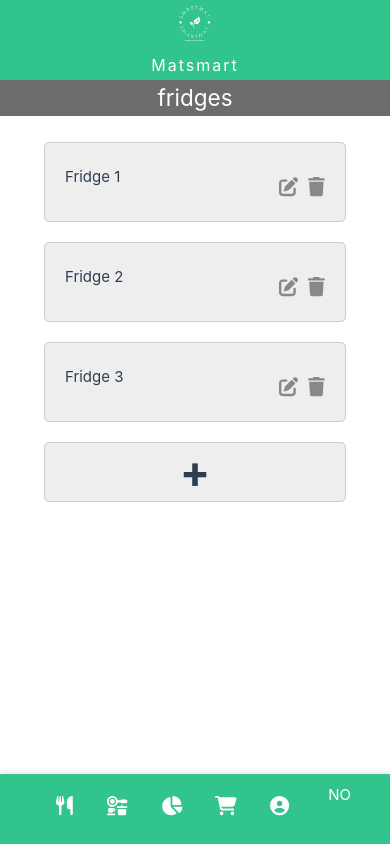
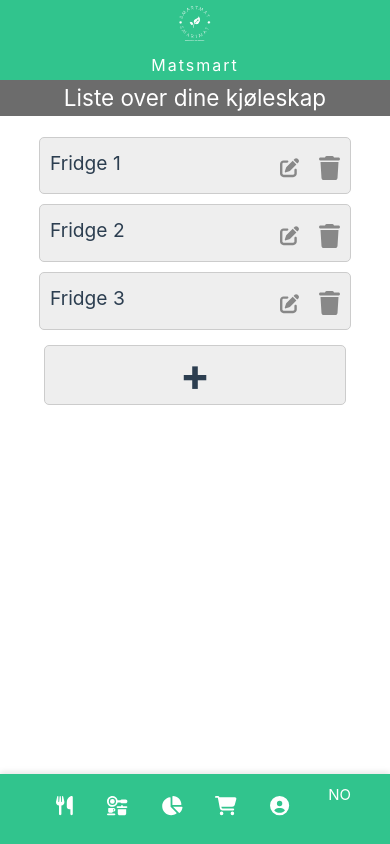
Before and after one commit to TrymNOHG/smartfood, a Vue app in the folder frontend/: page /fridge in a window 390 px wide. Built offline with nearby package versions, Linux system fonts and the light colour scheme.

Commit message:
feat: added popup for deletion, and changed the css for coponents

```diff
--- a/frontend/package.json
+++ b/frontend/package.json
@@ -17,6 +17,8 @@
     "i18n": "^0.15.1",
     "pinia": "^2.0.34",
     "pinia-plugin-persist": "^1.0.0",
+    "sweetalert": "^2.1.2",
+    "sweetalert2": "^11.4.8",
     "vee-validate": "^4.8.6",
     "vue": "^3.2.45",
     "vue-i18n": "^9.3.0-beta.17",
--- a/frontend/src/App.vue
+++ b/frontend/src/App.vue
@@ -178,7 +178,7 @@
   transform: translateY(15px);
 }
 
-@media only screen and (max-width: 800px) {
+@media only screen and (max-width: 860px) {
   header {
     flex-direction: column;
     align-items: center;
@@ -247,9 +247,9 @@
   }
 }
 
-@media only screen and (max-width: 980px) and (min-width: 800px) {
+@media only screen and (max-width: 1055px) and (min-width: 860px) {
   header img {
-    height: 50px;
+    height: 40px;
   }
 
   h1 {
--- a/frontend/src/components/FridgeComponent.vue
+++ b/frontend/src/components/FridgeComponent.vue
@@ -1,16 +1,16 @@
 <template>
   <div class="container">
-    <list :items="fridgeList"  class="listing"/>
+    <list :items="fridgeList"  class="listing" @update-item="onUpdateItem" @delete-item="onDeleteItem"/>
     <div @click="changeModal()" class="container_button">+</div>
   </div>
 
   <div v-if="showModal" class="modal">
     <div class="modal-content">
-      <h3>Add New Fridge</h3>
-      <form submit="submit">
-        <label>What is the name of your new Fridge?</label>
+      <h3>{{ $t('addNewFridgeTitle') }}</h3>
+      <form @submit.prevent="addNewFridge()">
+        <label>{{ $t('fridgeNameLabel') }}</label>
         <basic-input type="text" v-model="newFridgeName"/><br>
-        <basic-button :button-text="'Add Fridge'" type="submit"/>
+        <basic-button :button-text="$t('addFridgeButtonText')" type="submit"/>
         <span class="close" @click="changeModal()">X</span>
       </form>
     </div>
@@ -21,9 +21,21 @@
 import List from "@/components/basic-components/listingComponent.vue";
 import BasicInput from "@/components/basic-components/BasicInput.vue";
 import BasicButton from "@/components/basic-components/BasicButton.vue";
+import {useFridgeStore, useLoggedInStore} from "@/store/store";
+import fridgeView from "@/views/FridgeView.vue";
 
 export default {
-  components: {BasicButton, BasicInput, List},
+  components: {BasicButton, BasicInput, List, useFridgeStore},
+
+  setup() {
+    const userStore = useLoggedInStore();
+    const fridgeStore = useFridgeStore();
+
+    return {
+      fridgeStore,
+      userStore,
+    }
+  },
 
   data() {
     return {
@@ -34,11 +46,32 @@
   },
 
   methods: {
+    onUpdateItem(index, name) {
+      this.fridgeList[index] = name;
+    },
+
+    onDeleteItem(index) {
+      this.fridgeList.splice(index, 1);
+      console.log(this.fridgeList)
+    },
+
     changeModal() {
       this.showModal = this.showModal === false;
     },
+
+    async addNewFridge() {
+      console.log(this.newFridgeName);
+      this.fridgeList.push(`${this.newFridgeName}`);
+
+      /*
+      await this.userStore.fetchUser();
+      const user = this.userStore.user;
+      await this.fridgeStore.addNewFridgeByFridgeNameAndUsername(user.username, this.newFridgeName);
+      this.fridgeList = await this.fridgeStore.fetchFridgesByUsername(user.username);
+
+       */
+    }
   }
-
 };
 </script>
 
--- a/frontend/src/components/basic-components/listingComponent.vue
+++ b/frontend/src/components/basic-components/listingComponent.vue
@@ -1,10 +1,12 @@
 <template>
   <div class="list">
-    <div v-for="(item, index) in items" :key="index" class="item" @click="onItemClick">
-      <span class="item-text">{{ item }}</span>
+    <div v-for="(item, index) in items" :key="index" class="item">
+      <span v-if="!isEditing[index]" class="item-text">{{ item }}</span>
+      <input v-else type="text" v-model="editedItems[index]" @keyup.enter="confirmEdit(index)" class="edit-input" />
       <div class="icons">
-        <font-awesome-icon icon="fa-solid fa-pen-to-square" @click="onEditClick" class="icon edit-icon" />
-        <font-awesome-icon icon="fa-solid fa-trash" @click="onDeleteClick" class="icon delete-icon" />
+        <font-awesome-icon v-if="!isEditing[index]" icon="fa-solid fa-pen-to-square" @click="onEditClick(index)" class="icon edit-conf-icon" />
+        <font-awesome-icon v-else icon="fa-solid fa-circle-check" @click="confirmEdit(index)" class="icon edit-conf-icon conf"/>
+        <font-awesome-icon icon="fa-solid fa-trash" @click="onDeleteClick(index)" class="icon delete-icon" />
       </div>
     </div>
   </div>
@@ -12,6 +14,9 @@
 
 <script>
 import { FontAwesomeIcon } from "@fortawesome/vue-fontawesome";
+import 'sweetalert2/dist/sweetalert2.min.css';
+import swal from 'sweetalert2';
+
 
 export default {
   name: "List",
@@ -22,18 +27,51 @@
       required: true,
     },
   },
+  data() {
+    return {
+      isEditing: new Array(this.items.length).fill(false),
+      editedItems: [...this.items],
+    };
+  },
   methods: {
     onItemClick() {
       console.log("Item clicked");
       // Add your code to handle the click event here
     },
-    onEditClick() {
+    onEditClick(index) {
       console.log("Edit clicked");
-      // Add your code to handle the edit click event here
+      this.isEditing[index] = true;
     },
-    onDeleteClick() {
-      console.log("Delete clicked");
-      // Add your code to handle the delete click event here
+    confirmEdit(index){
+      console.log("Edit confirm");
+      this.isEditing[index] = false;
+      if (this.items[index] !== this.editedItems[index]) {
+        this.$emit("update-item", index, this.editedItems[index]);
+      }
+    },
+    onDeleteClick(index) {
+      swal.fire({
+        title: this.$t('confirm_title'),
+        text: this.$t('confirm_text'),
+        icon: 'warning',
+        showCancelButton: true,
+        confirmButtonColor: '#4dce38',
+        cancelButtonColor: '#d33',
+        confirmButtonText: this.$t('confirm_button'),
+        cancelButtonText: this.$t('cancel_button'),
+        customClass: {
+          container: 'my-swal-dialog-container'
+        }
+      }).then((result) => {
+        if (result.isConfirmed) {
+          this.$emit('delete-item', index);
+          swal.fire(
+              this.$t('success_message'),
+              '',
+              'success'
+          )
+        }
+      })
     },
   },
 };
@@ -74,7 +112,7 @@
   align-items: center;
 }
 
-.edit-icon {
+.edit-conf-icon {
   font-size: 1.2rem;
   cursor: pointer;
   margin-right: 10px;
@@ -82,8 +120,12 @@
   transition: color 0.2s ease-in-out;
 }
 
-.edit-icon:hover {
+.edit-conf-icon:hover {
   color: #000;
+}
+
+.conf:hover {
+  color: #4dce38;
 }
 
 .delete-icon {
@@ -96,11 +138,33 @@
 .delete-icon:hover {
   color: #f00;
 }
+.swal2-modal {
+  background-color: white;
+  flex-direction: column;
+  position: fixed;
+  box-shadow: 0 0 10px rgba(0, 0, 0, 0.5);
+  padding: 20px;
+  border-radius: 5px;
+  z-index: 100;
+  display: flex;
+  width: 60%;
+  max-width: 500px;
+}
 
-@media only screen and (max-width: 600px) {
+.swal2-title {
+  background-color: white;
+  margin-top: 5%;
+}
+
+@media only screen and (max-width: 860px) {
+  .list {
+    margin: 0;
+  }
+
   .item {
-    height: 80px;
-    padding: 20px;
+    height: auto;
+    padding: 10px;
+    margin: 5px 0;
   }
 
   .item:hover {
@@ -109,11 +173,28 @@
   }
 
   .item-text {
-    margin-bottom: 10px;
+    margin-bottom: 5px;
+    font-size: 1.2rem;
+  }
+
+  .edit-input {
+    font-size: 1.2rem;
   }
 
   .icons {
-    margin-top: 10px;
+    margin-top: 5px;
+    justify-content: flex-end;
+  }
+
+  .delete-icon {
+    font-size: 1.5rem;
+    margin-left: 10px;
+  }
+
+  .swal2-modal {
+    width: 80%;
+    height: 50%;
+    max-width: none;
   }
 }
 
--- a/frontend/src/locales/en.json
+++ b/frontend/src/locales/en.json
@@ -28,5 +28,14 @@
   "password_error": "Password is required",
   "error_password": "Password is required",
   "email_error": "Email is required",
-  "password_length": "Password must be at least 8 characters"
+  "password_length": "Password must be at least 8 characters",
+  "confirm_title": "Are you sure?",
+  "confirm_text": "You won't be able to revert this!",
+  "confirm_button": "Yes, delete it!",
+  "success_message": "Your item has been deleted.",
+  "cancel_button": "Cancel",
+  "addNewFridgeTitle": "Add New Fridge",
+  "fridgeNameLabel": "What is the name of your new Fridge?",
+  "addFridgeButtonText": "Add Fridge",
+  "fridges": "List of your refrigerators"
 }
--- a/frontend/src/locales/no.json
+++ b/frontend/src/locales/no.json
@@ -28,5 +28,15 @@
   "wrong_email_error": "Vennligst skriv inn en korrekt e-postadresse",
   "error_password": "Passord er påkrevd",
   "email_error": "E-post er påkrevd",
-  "password_length": "Passordet må være minst 8 tegn langt"
+  "password_length": "Passordet må være minst 8 tegn langt",
+  "confirm_title": "Er du sikker?",
+  "confirm_text": "Du kan ikke angre dette!",
+  "confirm_button": "Ja, slett det!",
+  "success_message": "Din vare er slettet.",
+  "cancel_button": "Avbryt",
+  "addNewFridgeTitle": "Legg til nytt kjøleskap",
+  "fridgeNameLabel": "Hva er navnet på det nye kjøleskapet ditt?",
+  "addFridgeButtonText": "Legg til kjøleskap",
+  "fridges": "Liste over dine kjøleskap"
+
 }
--- a/frontend/src/main.js
+++ b/frontend/src/main.js
@@ -20,6 +20,7 @@
     faPieChart,
     faPenToSquare,
     faTrash,
+    faCircleCheck,
 } from "@fortawesome/free-solid-svg-icons";
 
 /* Imports fr multiple languages */
@@ -40,6 +41,7 @@
     faPieChart,
     faPenToSquare,
     faTrash,
+    faCircleCheck,
 )
 
 const pinia = createPinia()
--- a/frontend/src/services/FridgeServices.js
+++ b/frontend/src/services/FridgeServices.js
@@ -14,3 +14,13 @@
 export const getFridgeById = async(fridgeID) => {
     return await axios.get(`${BASE_LISTING_URL}/user/load?fridgeID=${fridgeID}}`);
 }
+
+export const addNewFridge = async (username, fridgeName) => {
+    await axios.post(`${BASE_LISTING_URL}/user/add?username=${username}`, {
+        fridgeName: fridgeName
+    }, {
+        headers: {
+            Authorization: `Bearer ${await SessionToken()}`,
+        }
+    });
+}
--- a/frontend/src/store/store.js
+++ b/frontend/src/store/store.js
@@ -3,7 +3,7 @@
 import {loadAllCategories, loadMainCategories} from "@/services/CategoryService";
 import {filterByFullDesc, loadListingsByCategoryId} from "@/services/ItemService";
 import { ref, computed, watch } from "vue";
-import {getAllFridges} from "@/services/FridgeServices";
+import {addNewFridge, getAllFridges} from "@/services/FridgeServices";
 
 export const useLoggedInStore = defineStore('user', {
 
@@ -53,11 +53,9 @@
     }
 });
 
-export const useFridge = defineStore('fridgeStore', {
+export const useFridgeStore = defineStore('fridgeStore', {
     state: () => ({
-        county: {
-            allFridges: [],
-        },
+        allFridges: []
     }),
 
     getters: {
@@ -69,8 +67,15 @@
                     this.allFridges.push({fridgeId, fridgeName})
                 }
             })
+            return this.allFridges;
         }
     },
+
+    actions: {
+        async addNewFridgeByFridgeNameAndUsername(username, fridgename) {
+            await addNewFridge(fridgename, username);
+        }
+    }
 });
 
 export const useImageStore = defineStore('imageStore', {
--- a/frontend/src/views/FridgeView.vue
+++ b/frontend/src/views/FridgeView.vue
@@ -43,7 +43,7 @@
   flex-wrap: nowrap;
 }
 
-@media only screen and (max-width: 600px) {
+@media only screen and (max-width: 860px) {
   .wrapper{
     grid-template-columns: 10% 80% 10%;
   }
```
Also changed, not shown: 1 other file (tests, documents, lock files or other folders).
